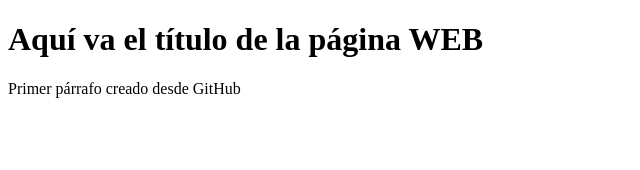
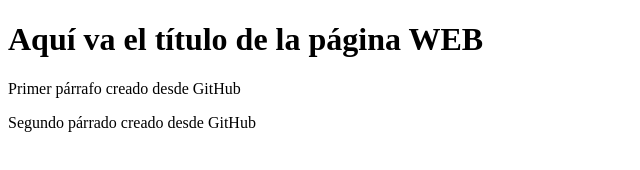
Before and after one commit to rosariogc/Proyecto-empresa-IFP-Rosario, a plain HTML site: page index.html in a window 1280 px wide. Shown: the whole page, without its empty margins (0-640 px from the left). Drawn offline with Linux system fonts and the light colour scheme.

Commit message:
Agregando segundo párrafo

```diff
--- a/index.html
+++ b/index.html
@@ -8,5 +8,6 @@
 <body>
     <h1>Aquí va el título de la página WEB</h1>
     <P>Primer párrafo creado desde GitHub</P>
+    <P>Segundo párrado creado desde GitHub</P>
 </body>
 </html>
```
